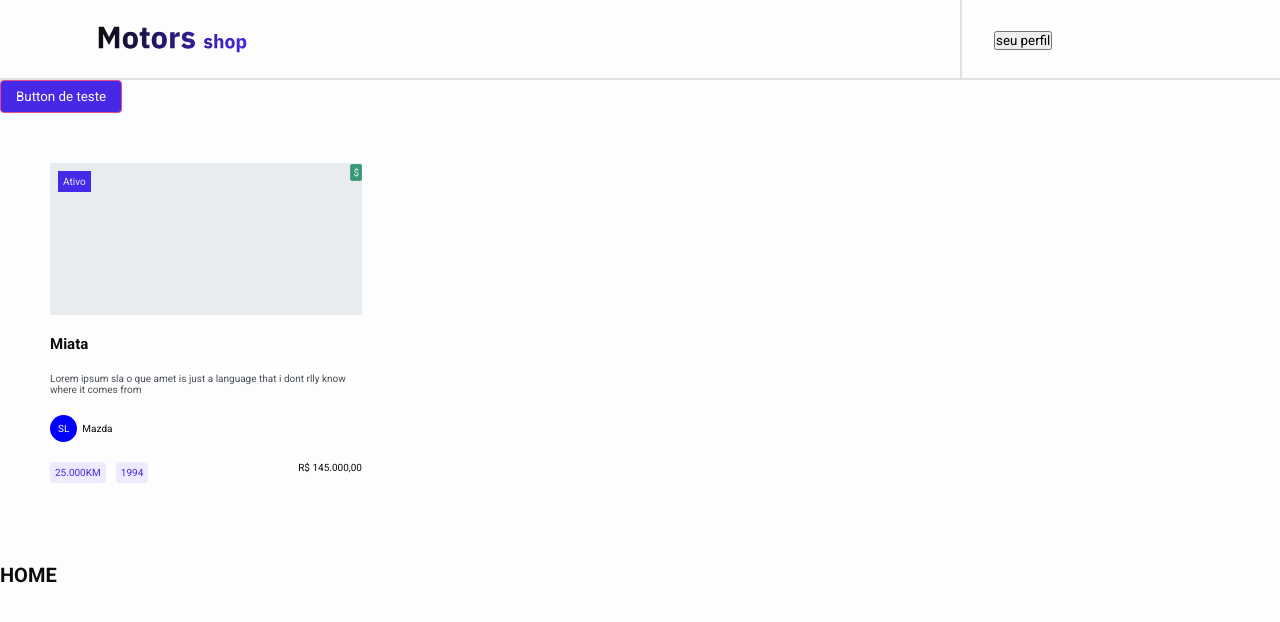
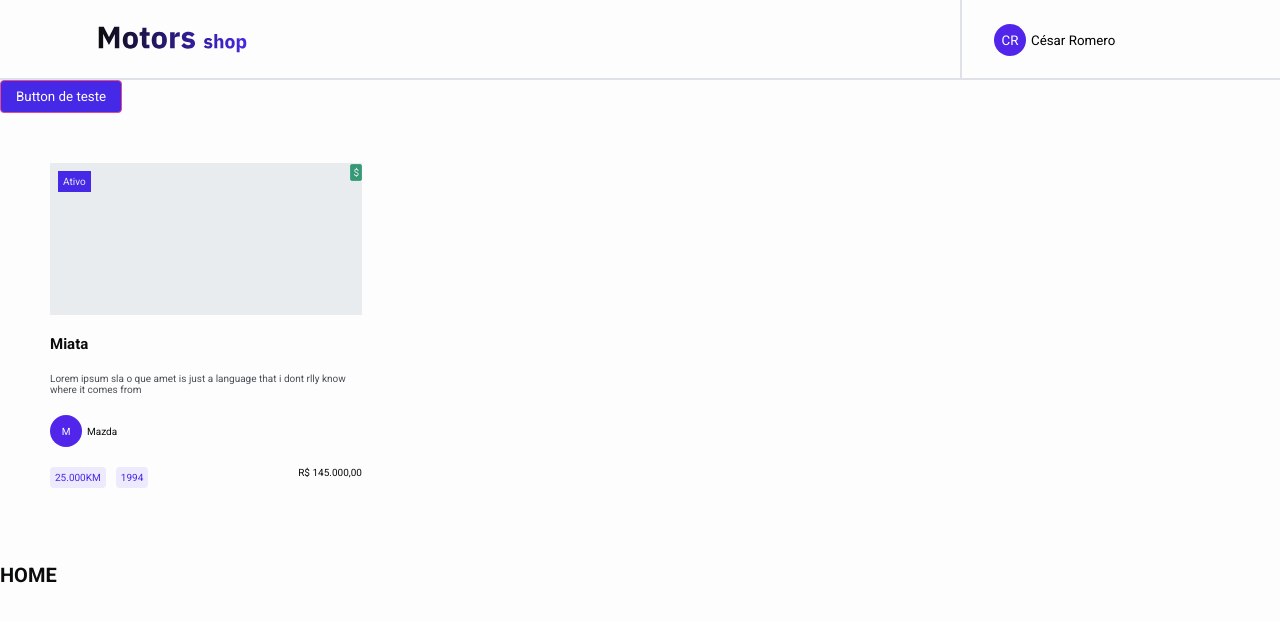
Before and after one commit to projeto-final-grupo-14-t15/front_end_projeto_final, a React (Vite) app: page / in a window 1280 px wide. Shown: the top 622 px of the page. Built offline with nearby package versions, Linux system fonts and the light colour scheme.

Commit message:
feat:user-icon-drop-down-logged-user-responsive

```diff
--- a/src/components/DropDownUserMenu/index.tsx
+++ b/src/components/DropDownUserMenu/index.tsx
@@ -0,0 +1,14 @@
+import { Link } from "react-router-dom"
+import { StyledDropDownMenu } from "./style"
+
+export const DropDownUserMenu = () => {
+
+    return(
+        <StyledDropDownMenu>
+            <Link to="/login"> Editar Perfil </Link>
+            <Link to="/login"> Editar endereço </Link>
+            <Link to="/login"> Meus anúncios </Link>
+            <Link to="/login"> Sair </Link>
+        </StyledDropDownMenu>
+    )
+}
--- a/src/components/DropDownUserMenu/style.ts
+++ b/src/components/DropDownUserMenu/style.ts
@@ -0,0 +1,24 @@
+import styled from "styled-components";
+
+export const StyledDropDownMenu = styled.div`
+@media (min-width: 1024px) {
+    background-color: var(--color-grey9);
+    position: relative;
+    top: 90px;
+    right: 144px;
+    display: flex;
+    flex-direction: column;
+    box-shadow: -1px 2px 35px -20px rgba(0,0,0,0.75);
+    border-radius: 4px;
+
+    a{
+        color: var(--color-grey1);
+        padding: 10px 20px;
+        transition: 300ms;
+    }
+    a:hover{
+        background-color:var(--color-grey7);
+    }
+
+}
+`
--- a/src/components/Header/style.ts
+++ b/src/components/Header/style.ts
@@ -23,6 +23,7 @@ export const StyledHeader = styled.header`
         height: 80px;
         border-left: 2px solid var(--color-grey6);
     }
+
     img {
         transition: 400ms;
     }
@@ -50,7 +51,7 @@ export const StyledHeader = styled.header`
 
             position: absolute;
             right: 0px;
-            top: 10vh;
+            top: 80px;
 
             width: 100%;
             height: 100vh;
--- a/src/components/Navbar/index.tsx
+++ b/src/components/Navbar/index.tsx
@@ -1,7 +1,13 @@
 import { Link } from "react-router-dom"
 import { StyledNavbar } from "./style"
+import { DropDownUserMenu } from "../DropDownUserMenu"
+import { UserIcon } from "../UserIcon"
+import useHeader from "../../hooks/useHeader"
 
 export const Navbar = () => {
+
+    const { dropDownVisibility, userSetDropDownVisibility } = useHeader();
+
     const user  = "null"
 
     return(
@@ -9,7 +15,11 @@ export const Navbar = () => {
             {
                 user ?
                 <>
-                    <button> seu perfil </button>
+                    <button className="btn-dropdown-profile" onClick={userSetDropDownVisibility}> <UserIcon username="César Romero"/> </button>
+                    <div className={dropDownVisibility}>
+                        <DropDownUserMenu/>
+                    </div>
+
                 </>
                 :
                 <>
--- a/src/components/Navbar/style.ts
+++ b/src/components/Navbar/style.ts
@@ -1,5 +1,26 @@
 import styled from "styled-components";
 
 export const StyledNavbar = styled.nav`
+    .btn-dropdown-profile{
+        border: none;
+        background-color: transparent;
+    }
+    .drop-down-visibility-hidden{
+        display: none;
+    }
+    .drop-down-visibility-visible{
+        display: flex;
+    }
 
+    @media (max-width:1024px) {
+        .btn-dropdown-profile{
+            display: none;
+        }
+
+    }
+    @media (min-width: 1024px) {
+        /* .drop-down-visibility{
+            display: none;
+        } */
+    }
 `
--- a/src/components/ProductCard/index.tsx
+++ b/src/components/ProductCard/index.tsx
@@ -1,3 +1,4 @@
+import { UserIcon } from "../UserIcon";
 import { StyledCard } from "./style"
 
 interface Iproduct {
@@ -33,10 +34,7 @@ export const ProductCard = ({product}:IProductProps) => {
                 <h2> {product.name} </h2>
                 <p className="card-description"> {product.description} </p>
 
-                <div className="container__owner">
-                    <span> SL </span>
-                    <p> {product.seller} </p>
-                </div>
+                <UserIcon username="Mazda"/>
 
                 <div className="container__car-info">
 
--- /dev/null
+++ b/src/components/UserIcon/index.tsx
@@ -0,0 +1,27 @@
+import { StyledUserIcon } from "./style"
+
+interface IUserNameProps {
+    username:string;
+}
+
+export const UserIcon = ({username}:IUserNameProps) => {
+
+    function getInitials(name:string) {
+        const words = name.split(' ');
+        let initials = '';
+
+        for (const word of words) {
+            if (word.length > 0) {
+                initials += word[0].toUpperCase();
+            }
+        }
+        return initials;
+    }
+
+    return(
+        <StyledUserIcon>
+                <span> {getInitials(username)} </span>
+                <p> {username} </p>
+        </StyledUserIcon>
+    )
+}
--- /dev/null
+++ b/src/components/UserIcon/style.ts
@@ -0,0 +1,21 @@
+import styled from "styled-components";
+
+export const StyledUserIcon = styled.div`
+    display: flex;
+    align-items: center;
+    gap:5px;
+
+    span{
+        width: 32px;
+        height: 32px;
+        background-color: var(--color-brand2);
+        border-radius: 180px;
+        color: white;
+        padding: 8px;
+
+        display: flex;
+        align-items: center;
+        justify-content: center;
+    }
+
+`
--- a/src/context/HeaderContext/HeaderContext.tsx
+++ b/src/context/HeaderContext/HeaderContext.tsx
@@ -6,6 +6,7 @@ export const HeaderContext = createContext({} as IHeaderContext);
 
 export default function HeaderProvider({ children }: IChildrenProps) {
   const [navBarVisibility, setNavBarVisibility] = useState("hidden");
+  const [dropDownVisibility, setDropDownVisibility] = useState("drop-down-visibility-hidden");
   const [iconBurger, setIconBurger] = useState('FaBars')
 
   const menuVisibility = () => {
@@ -18,10 +19,16 @@ export default function HeaderProvider({ children }: IChildrenProps) {
     ? setIconBurger('GoX')
     : setIconBurger('FaBars');
     menuVisibility()
-}
+    userSetDropDownVisibility()
+  }
+  const userSetDropDownVisibility = () => {
+    dropDownVisibility == "drop-down-visibility-hidden"
+      ? setDropDownVisibility("drop-down-visibility-visible")
+      : setDropDownVisibility("drop-down-visibility-hidden");
+  };
 
   return (
-    <HeaderContext.Provider value={{ menuVisibility, navBarVisibility, iconBurger,swapBurgerIcon }}>
+    <HeaderContext.Provider value={{ menuVisibility, navBarVisibility, iconBurger,swapBurgerIcon,userSetDropDownVisibility,dropDownVisibility}}>
       {children}
     </HeaderContext.Provider>
   );
--- a/src/interfaces/IheaderContext.ts
+++ b/src/interfaces/IheaderContext.ts
@@ -3,4 +3,6 @@ export interface IHeaderContext {
     menuVisibility: () => void;
     iconBurger: string;
     swapBurgerIcon: () => void;
+    userSetDropDownVisibility:() => void;
+    dropDownVisibility:string;
   }
```
